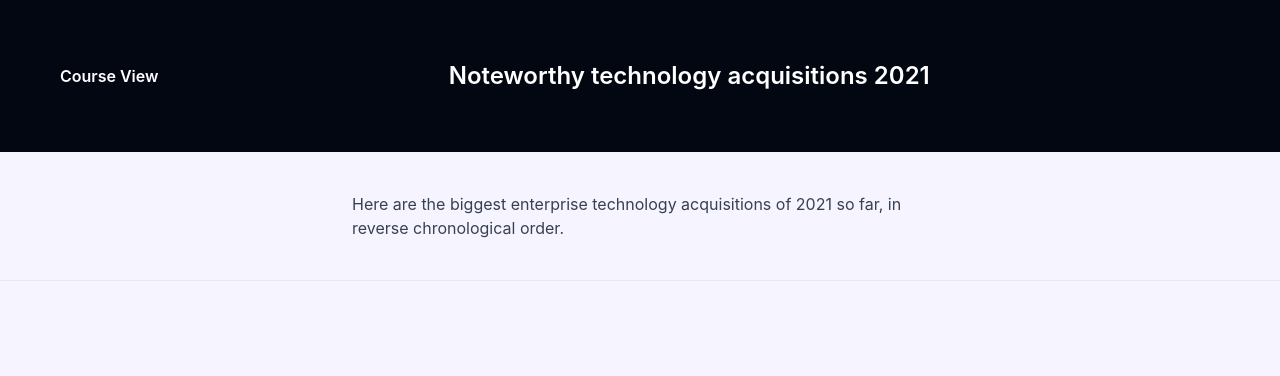
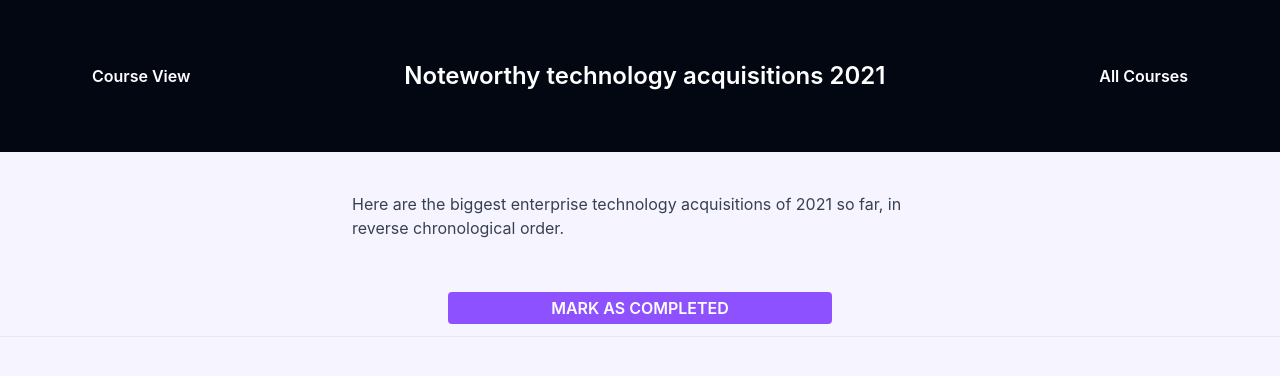
Before and after one commit to Namnika/react-miniLms, a React (Create React App) app in the folder frontend/: page /student/courses/course-view in a window 1280 px wide. Shown: the top 376 px of the page. Built offline with nearby package versions, Linux system fonts and the light colour scheme.

Commit message:
add course view styles

```diff
--- a/frontend/src/components/Student/CourseView.js
+++ b/frontend/src/components/Student/CourseView.js
@@ -1,4 +1,5 @@
 import React from "react";
+import { Link } from "react-router-dom";
 
 function CourseView() {
   return (
@@ -6,7 +7,7 @@ function CourseView() {
       <div className="w-xl pl-18 py-12 m-auto">
         <div class=" fixed w-full top-0 start-0 border-b border-gray-200">
           <header className="bg-gray-950 text-white">
-            <div class="max-w-screen-xl flex flex-row  items-center justify-center mx-auto p-15">
+            <div class="max-w-screen-xl flex flex-row  items-center justify-center mx-8 p-15">
               <a href="#">
                 <span class="self-center text-base font-semibold whitespace-nowrap dark:text-white">
                   Course View
@@ -20,12 +21,23 @@ function CourseView() {
                   Noteworthy technology acquisitions 2021
                 </h2>
               </div>
+              <a href="#"><Link to={"/student/dashboard"}>
+                <span class="self-center text-base font-semibold whitespace-nowrap dark:text-white">
+                  All Courses
+                </span></Link>
+              </a>
             </div>
           </header>
           <p className="m-auto py-10 w-xl font-normal text-gray-700 dark:text-gray-400">
             Here are the biggest enterprise technology acquisitions of 2021 so
             far, in reverse chronological order.
           </p>
+
+          <div id="all-courses" className="course-button text-center">
+            <button className="w-sm bg-violet-500  hover:bg-violet-400 h-8 my-3 rounded text-white font-semibold uppercase">
+              Mark As Completed
+            </button>
+          </div>
         </div>
       </div>
     </div>
```
